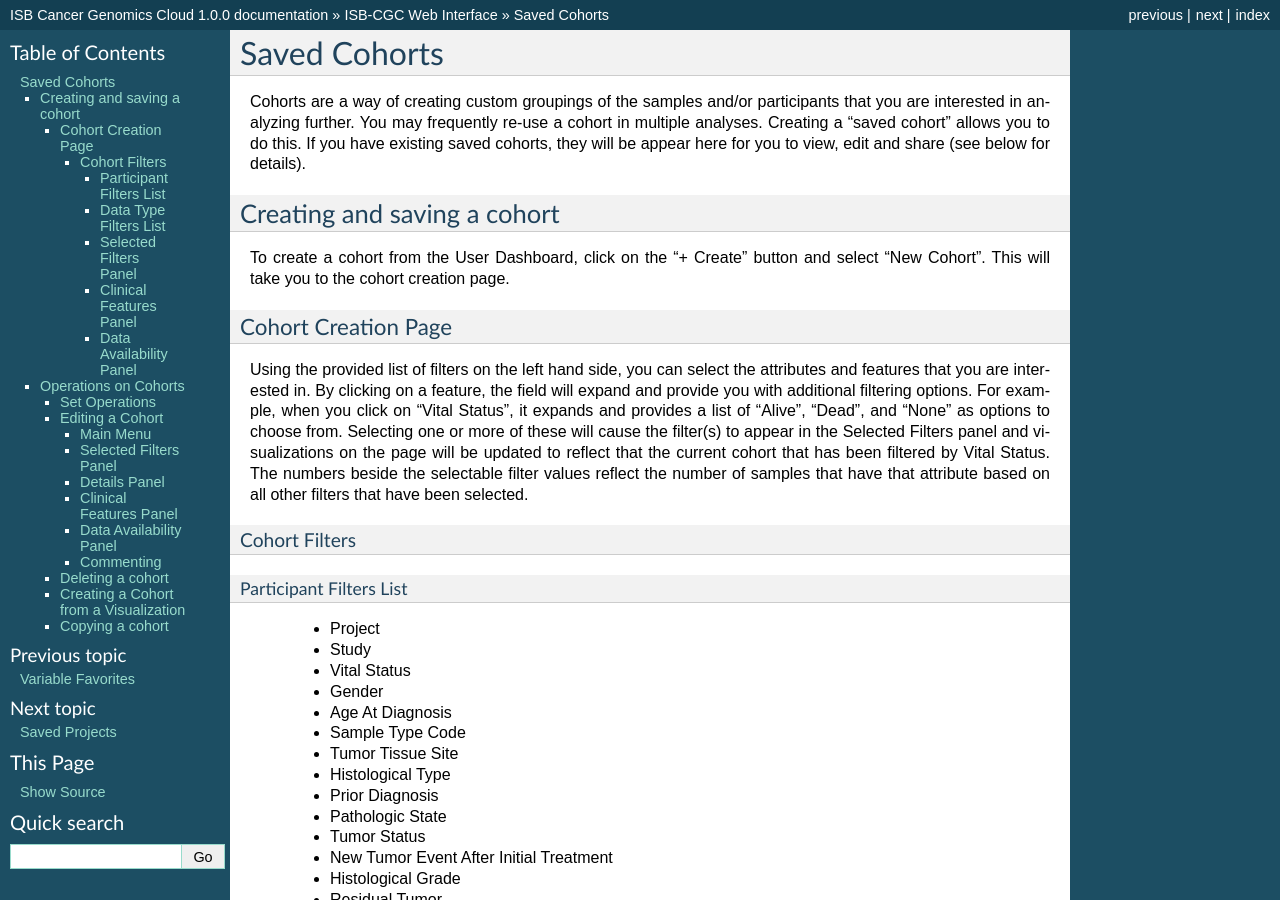
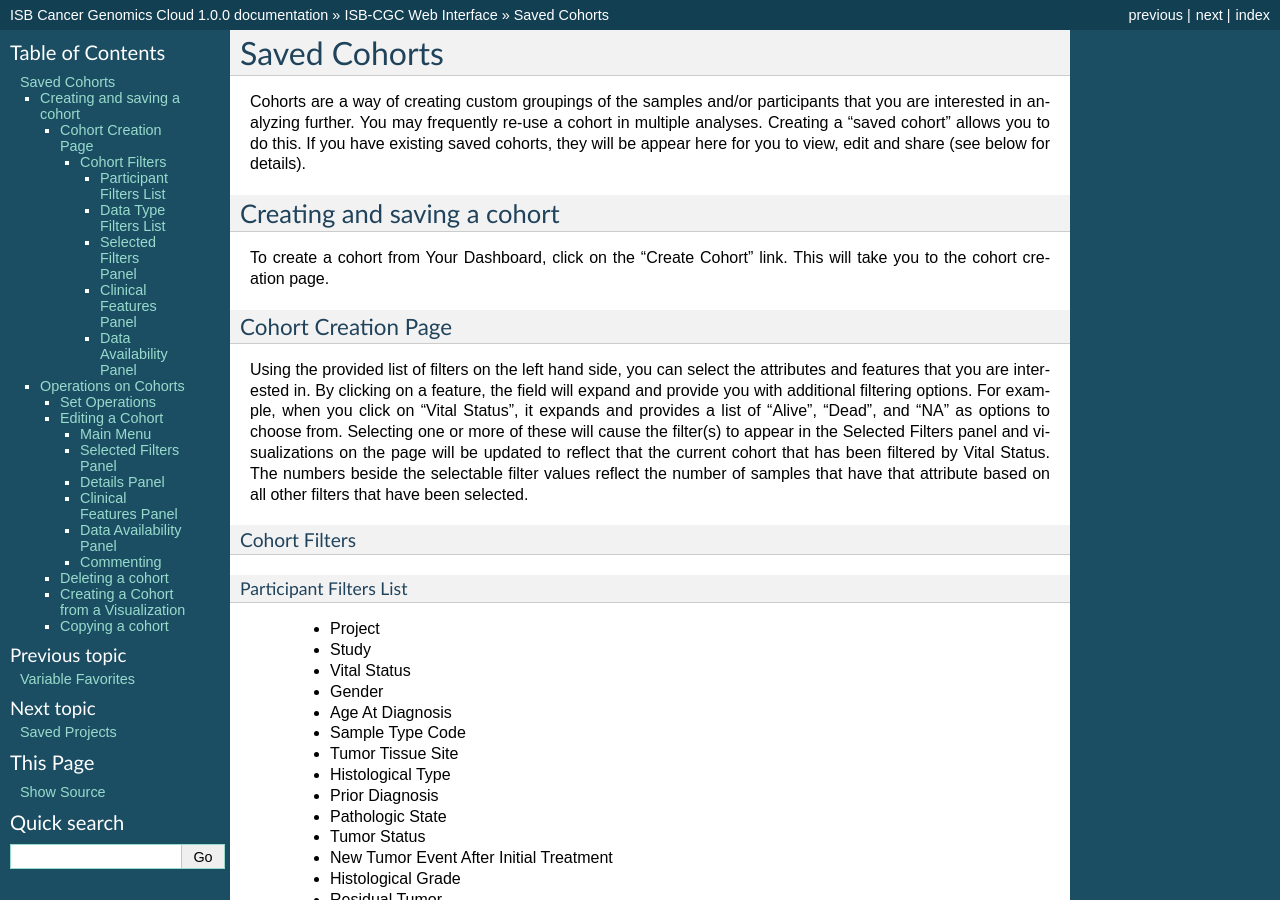
Before and after one commit to isb-cgc/readthedocs, a Sphinx documentation site: the page built from docs/source/sections/webapp/Saved-Cohorts.rst, in a window 1280 px wide and 900 px high. Built offline with Sphinx 7.4.7, drawn with Linux system fonts in a browser that asks for light colours.

Commit message:
Update Saved-Cohorts.rst

```diff
--- a/docs/source/sections/webapp/Saved-Cohorts.rst
+++ b/docs/source/sections/webapp/Saved-Cohorts.rst
@@ -8,7 +8,7 @@ interested in analyzing further.  You may frequently re-use a cohort in multiple
 Creating and saving a cohort
 ############################
 
-To create a cohort from the User Dashboard, click on the “+ Create” button and select “New Cohort”.
+To create a cohort from Your Dashboard, click on the “Create Cohort” link.
 This will take you to the cohort creation page.
 
 Cohort Creation Page
@@ -18,7 +18,7 @@ Using the provided list of filters on the left hand side, you can select the att
 that you are interested in.
 By clicking on a feature, the field will expand and provide you with additional filtering options.
 For example, when you click on “Vital Status”, it expands and provides a list of “Alive”, “Dead”, and
-“None” as options to
+“NA” as options to
 choose from. Selecting one or more of these will cause the filter(s) to appear in the Selected Filters
 panel and visualizations on the page
 will be updated to reflect that the current cohort that has been filtered by Vital Status.
```
